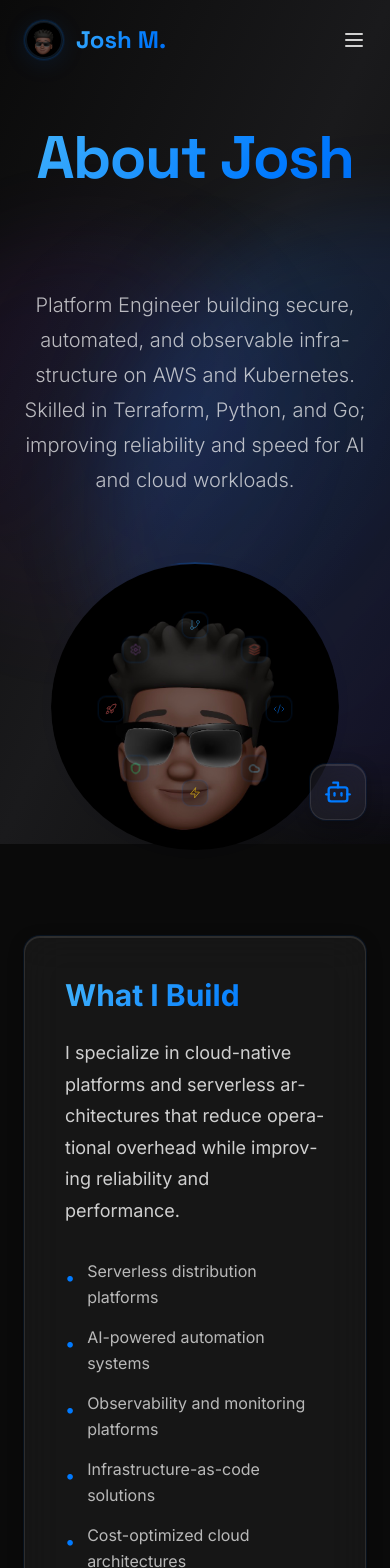
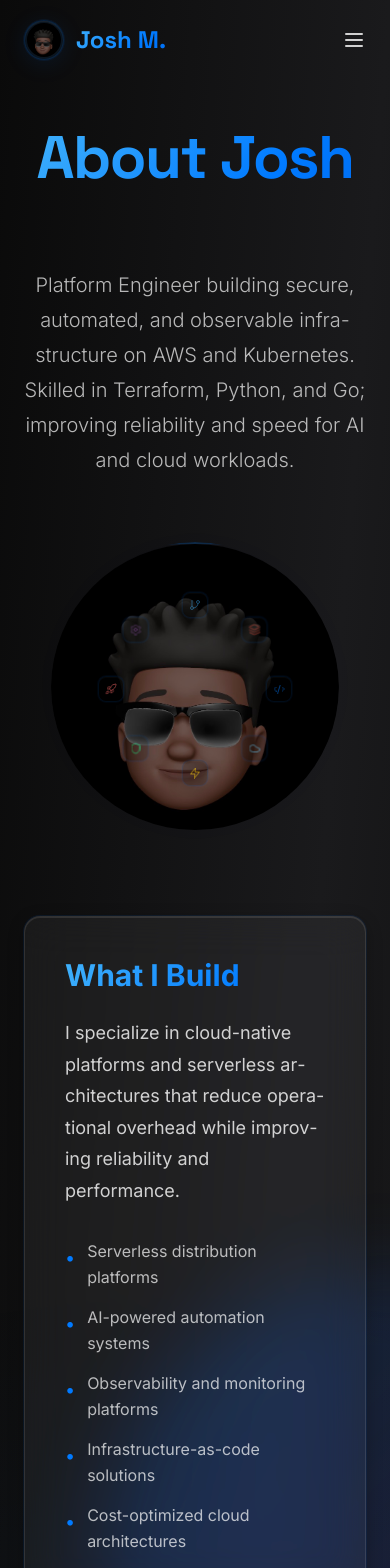
Before and after one commit to jmenzies722/shua-portfolio, a Next.js app: page /about in a window 390 px wide. Shown: the top 1568 px of the page. Built offline with nearby package versions, Linux system fonts and the light colour scheme.

Commit message:
Fix mobile UI glitches: prevent hydration mismatches, stabilize layout, reduce re-renders

```diff
--- a/app/globals.css
+++ b/app/globals.css
@@ -61,6 +61,11 @@
     will-change: auto !important;
   }
 
+  /* Prevent layout shifts */
+  [data-framer-component] {
+    contain: layout style paint;
+  }
+
   /* Reduce animation complexity on mobile - super fast */
   @media (prefers-reduced-motion: no-preference) {
     * {
@@ -72,6 +77,12 @@
     [class*="animate-"] {
       animation-duration: 0.1s !important;
     }
+  }
+
+  /* Prevent glitches from transforms */
+  body {
+    -webkit-transform: translateZ(0);
+    transform: translateZ(0);
   }
 }
 
@@ -140,6 +151,23 @@ h1, h2, h3, h4, h5, h6, p {
   overflow-wrap: break-word;
   word-wrap: break-word;
   hyphens: auto;
+}
+
+/* Prevent mobile glitches - stabilize layout */
+@media (max-width: 768px) {
+  * {
+    -webkit-transform: translateZ(0);
+    transform: translateZ(0);
+    -webkit-backface-visibility: hidden;
+    backface-visibility: hidden;
+  }
+
+  /* Prevent reflows */
+  img, video {
+    max-width: 100%;
+    height: auto;
+    display: block;
+  }
 }
 
 /* Remove focus outlines on body/html */
--- a/components/AboutOrbit.tsx
+++ b/components/AboutOrbit.tsx
@@ -30,20 +30,22 @@ const orbitDuration = 25
 export default function AboutOrbit() {
   const [hoveredIndex, setHoveredIndex] = useState<number | null>(null)
   const [isPaused, setIsPaused] = useState(false)
-  const [isMobile, setIsMobile] = useState(false)
   const [mounted, setMounted] = useState(false)
+  const [isMobile, setIsMobile] = useState(true) // Default to mobile
 
   useEffect(() => {
     setMounted(true)
-    if (typeof window === 'undefined') return
+  }, [])
 
+  useEffect(() => {
+    if (!mounted) return
     const checkMobile = () => {
       setIsMobile(window.innerWidth <= 768)
     }
     checkMobile()
     window.addEventListener('resize', checkMobile)
     return () => window.removeEventListener('resize', checkMobile)
-  }, [])
+  }, [mounted])
 
   // On mobile or not mounted, use static layout (no animation)
   if (!mounted || isMobile) {
--- a/components/AnimatedText.tsx
+++ b/components/AnimatedText.tsx
@@ -12,19 +12,10 @@ const phrases = [
 
 export default function AnimatedText() {
   const [currentIndex, setCurrentIndex] = useState(0)
-  const [isMobile, setIsMobile] = useState(false)
   const [mounted, setMounted] = useState(false)
 
   useEffect(() => {
     setMounted(true)
-    if (typeof window === 'undefined') return
-
-    const checkMobile = () => {
-      setIsMobile(window.innerWidth <= 768)
-    }
-    checkMobile()
-    window.addEventListener('resize', checkMobile)
-    return () => window.removeEventListener('resize', checkMobile)
   }, [])
 
   useEffect(() => {
@@ -32,10 +23,10 @@ export default function AnimatedText() {
 
     const interval = setInterval(() => {
       setCurrentIndex((prev) => (prev + 1) % phrases.length)
-    }, isMobile ? 3000 : 2500) // Faster transitions
+    }, 2500) // Consistent timing
 
     return () => clearInterval(interval)
-  }, [isMobile, mounted])
+  }, [mounted])
 
   return (
     <div className="relative min-h-[80px] md:min-h-[100px] lg:min-h-[110px] overflow-visible flex items-center">
@@ -46,7 +37,7 @@ export default function AnimatedText() {
           animate={{ opacity: 1, y: 0 }}
           exit={{ opacity: 0, y: -10 }}
           transition={{
-            duration: isMobile ? 0.2 : 0.4,
+            duration: 0.3,
             ease: [0.25, 0.1, 0.25, 1] // Smoother easing
           }}
           className="text-4xl md:text-5xl lg:text-6xl xl:text-7xl font-display font-bold leading-[1.1] gradient-text w-full"
--- a/components/GlassCard.tsx
+++ b/components/GlassCard.tsx
@@ -13,20 +13,14 @@ interface GlassCardProps {
 }
 
 const GlassCard = memo(function GlassCard({ children, className = '', delay = 0, onClick, hover = true }: GlassCardProps) {
-  const [isMobile, setIsMobile] = useState(false)
   const [mounted, setMounted] = useState(false)
 
   useEffect(() => {
     setMounted(true)
-    if (typeof window === 'undefined') return
+  }, [])
 
-    const checkMobile = () => {
-      setIsMobile(window.innerWidth <= 768)
-    }
-    checkMobile()
-    window.addEventListener('resize', checkMobile)
-    return () => window.removeEventListener('resize', checkMobile)
-  }, [])
+  // Use CSS media query instead of JS for mobile detection to avoid hydration issues
+  const isMobileClass = 'max-md:opacity-100'
 
   return (
     <motion.div
@@ -34,30 +28,18 @@ const GlassCard = memo(function GlassCard({ children, className = '', delay = 0,
       whileInView={{ opacity: 1, y: 0, scale: 1 }}
       viewport={{ once: true, margin: '0px' }}
       transition={{
-        duration: isMobile ? 0.2 : 0.35,
-        delay: delay * (isMobile ? 0.02 : 0.05),
+        duration: 0.2,
+        delay: delay * 0.02,
         ease: [0.4, 0, 0.2, 1],
-        scale: { duration: isMobile ? 0.15 : 0.3 }
+        scale: { duration: 0.15 }
       }}
       className={`glass-card ${className}`}
-              style={{
-                height: className.includes('h-full') ? '100%' : undefined,
-                ...(mounted && !isMobile ? {
-                  willChange: 'transform, opacity',
-                  transform: 'translateZ(0)',
-                  backfaceVisibility: 'hidden',
-                  WebkitBackfaceVisibility: 'hidden',
-                  perspective: '1000px',
-                } : {
-                  willChange: 'auto',
-                }),
-              }}
+      style={{
+        height: className.includes('h-full') ? '100%' : undefined,
+        willChange: 'auto',
+      }}
       onClick={onClick}
-              whileHover={hover && mounted && !isMobile ? {
-                y: -4,
-                scale: 1.02,
-                transition: { duration: 0.2, ease: [0.4, 0, 0.2, 1] }
-              } : {}}
+      whileHover={hover && mounted ? {} : {}}
       whileTap={{ scale: 0.99 }}
     >
       {children}
--- a/components/GradientFogBackground.tsx
+++ b/components/GradientFogBackground.tsx
@@ -8,12 +8,15 @@ interface GradientFogBackgroundProps {
 }
 
 export default function GradientFogBackground({ fixed = false }: GradientFogBackgroundProps) {
-  const [isMobile, setIsMobile] = useState(false)
   const [mounted, setMounted] = useState(false)
+  const [isMobile, setIsMobile] = useState(true) // Default to mobile
 
   useEffect(() => {
     setMounted(true)
-    if (typeof window === 'undefined') return
+  }, [])
+
+  useEffect(() => {
+    if (!mounted || typeof window === 'undefined') return
 
     const checkMobile = () => {
       setIsMobile(window.innerWidth <= 768)
@@ -21,7 +24,7 @@ export default function GradientFogBackground({ fixed = false }: GradientFogBack
     checkMobile()
     window.addEventListener('resize', checkMobile)
     return () => window.removeEventListener('resize', checkMobile)
-  }, [])
+  }, [mounted])
 
   return (
     <div
--- a/components/HaloAvatar.tsx
+++ b/components/HaloAvatar.tsx
@@ -27,12 +27,15 @@ export default function HaloAvatar({ children, size = 'md', className = '' }: Ha
     xl: 'w-96 h-96 md:w-[28rem] md:h-[28rem]',
   }
 
-  const [isMobile, setIsMobile] = useState(false)
   const [mounted, setMounted] = useState(false)
+  const [isMobile, setIsMobile] = useState(true) // Default to mobile
 
   useEffect(() => {
     setMounted(true)
-    if (typeof window === 'undefined') return
+  }, [])
+
+  useEffect(() => {
+    if (!mounted || typeof window === 'undefined') return
 
     const checkMobile = () => {
       setIsMobile(window.innerWidth <= 768)
@@ -40,7 +43,7 @@ export default function HaloAvatar({ children, size = 'md', className = '' }: Ha
     checkMobile()
     window.addEventListener('resize', checkMobile)
     return () => window.removeEventListener('resize', checkMobile)
-  }, [])
+  }, [mounted])
 
   useEffect(() => {
     if (!mounted) return
--- a/components/MotionFadeIn.tsx
+++ b/components/MotionFadeIn.tsx
@@ -16,49 +16,14 @@ export default function MotionFadeIn({
   className = '',
   y = 20
 }: MotionFadeInProps) {
-  const [isMobile, setIsMobile] = useState(false)
-  const [mounted, setMounted] = useState(false)
-
-  useEffect(() => {
-    setMounted(true)
-    if (typeof window === 'undefined') return
-
-    const checkMobile = () => {
-      setIsMobile(window.innerWidth <= 768)
-    }
-    checkMobile()
-    window.addEventListener('resize', checkMobile)
-    return () => window.removeEventListener('resize', checkMobile)
-  }, [])
-
-  // On mobile: instant or very fast fade
-  if (isMobile) {
-    return (
-      <motion.div
-        initial={{ opacity: 0 }}
-        whileInView={{ opacity: 1 }}
-        viewport={{ once: true, margin: '0px' }}
-        transition={{
-          duration: 0.15,
-          delay: delay * 0.3, // Much faster delays
-          ease: [0.4, 0, 0.2, 1]
-        }}
-        className={className}
-      >
-        {children}
-      </motion.div>
-    )
-  }
-
-  // Desktop: Full animation
   return (
     <motion.div
-      initial={{ opacity: 0, y }}
+      initial={{ opacity: 0, y: 10 }}
       whileInView={{ opacity: 1, y: 0 }}
-      viewport={{ once: true, margin: '-50px' }}
+      viewport={{ once: true, margin: '0px' }}
       transition={{
-        duration: 0.4,
-        delay,
+        duration: 0.2,
+        delay: delay * 0.2,
         ease: [0.4, 0, 0.2, 1]
       }}
       className={className}
--- a/components/OrbitIcons.tsx
+++ b/components/OrbitIcons.tsx
@@ -31,20 +31,24 @@ const mobileOrbitDuration = 12 // Faster on mobile
 export default function OrbitIcons() {
   const [hoveredIndex, setHoveredIndex] = useState<number | null>(null)
   const [isPaused, setIsPaused] = useState(false)
-  const [isMobile, setIsMobile] = useState(false)
   const [mounted, setMounted] = useState(false)
 
   useEffect(() => {
     setMounted(true)
-    if (typeof window === 'undefined') return
+  }, [])
 
+  // Use CSS media query to detect mobile - render static on mobile
+  const [isMobile, setIsMobile] = useState(true) // Default to mobile to prevent flash
+
+  useEffect(() => {
+    if (!mounted) return
     const checkMobile = () => {
       setIsMobile(window.innerWidth <= 768)
     }
     checkMobile()
     window.addEventListener('resize', checkMobile)
     return () => window.removeEventListener('resize', checkMobile)
-  }, [])
+  }, [mounted])
 
   // On mobile or not mounted, use simpler static layout
   if (!mounted || isMobile) {
--- a/components/Spotlight.tsx
+++ b/components/Spotlight.tsx
@@ -5,8 +5,8 @@ import { motion, useMotionValue, useSpring, useTransform } from 'framer-motion'
 
 export default function Spotlight() {
   const [isVisible, setIsVisible] = useState(false)
-  const [isMobile, setIsMobile] = useState(false)
   const [mounted, setMounted] = useState(false)
+  const [isMobile, setIsMobile] = useState(true) // Default to mobile
   const mouseX = useMotionValue(0)
   const mouseY = useMotionValue(0)
   const springConfig = { damping: 30, stiffness: 150 }
@@ -15,7 +15,10 @@ export default function Spotlight() {
 
   useEffect(() => {
     setMounted(true)
-    if (typeof window === 'undefined') return
+  }, [])
+
+  useEffect(() => {
+    if (!mounted || typeof window === 'undefined') return
 
     const checkMobile = () => {
       setIsMobile(window.innerWidth <= 768)
@@ -23,7 +26,7 @@ export default function Spotlight() {
     checkMobile()
     window.addEventListener('resize', checkMobile)
     return () => window.removeEventListener('resize', checkMobile)
-  }, [])
+  }, [mounted])
 
   useEffect(() => {
     if (!mounted) return
```
